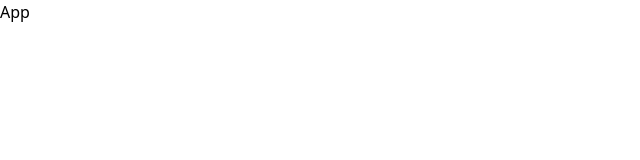
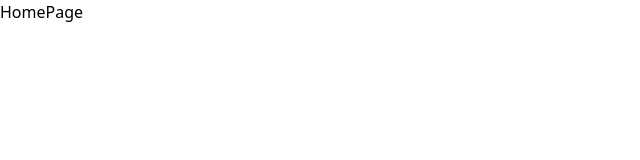
Before and after one commit to muhammad-umar-218980/ChatZee, a React (Vite) app in the folder frontend/: page / in a window 1280 px wide. Shown: the top 160 px of the page, without its empty margins (0-640 px from the left). Built offline with nearby package versions, Linux system fonts and the light colour scheme.

Commit message:
Added paths to App.jsx

```diff
--- a/frontend/src/App.jsx
+++ b/frontend/src/App.jsx
@@ -1,6 +1,15 @@
+import {Route , Routes} from "react-router-dom";
+import HomePage from "./pages/HomePage";
+import ChatPage from "./pages/ChatPage";
+
 const App = () => {
   return (
-    <div>App</div>
+    <div>
+      <Routes>
+        <Route path="/" element={<HomePage />} />
+        <Route path="/chat" element={<ChatPage />} />
+      </Routes>
+    </div>
   )
 }
 
```
